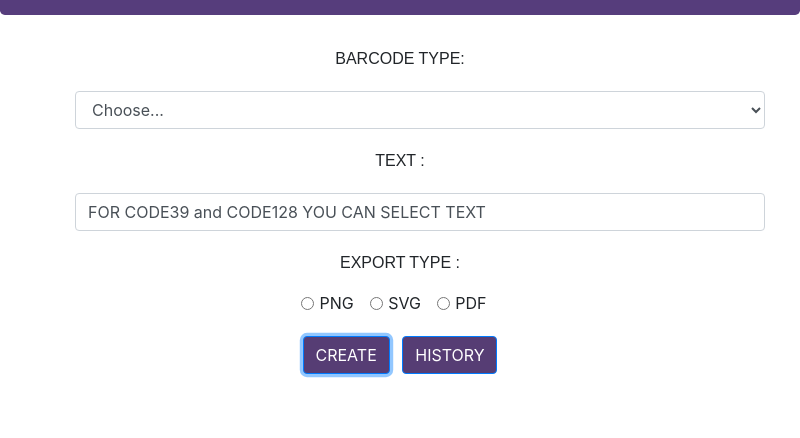
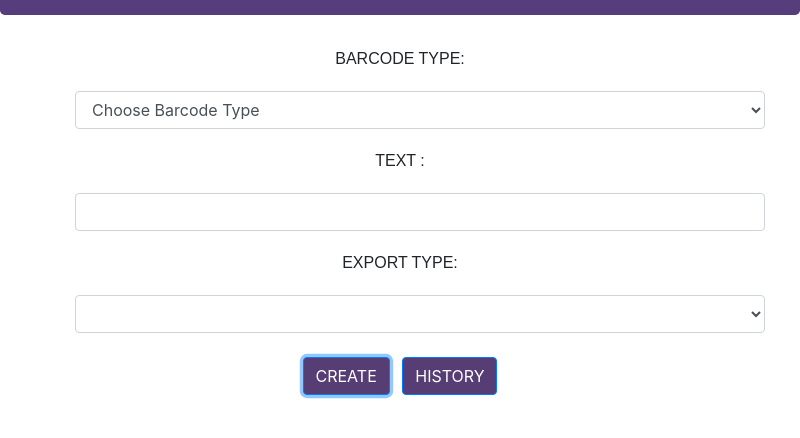
Before and after one commit to pushpak1300/Barcode-genrator, an Electron app: page GUI/index.html in a window 800 px wide. Both pictures are taken after a click on the button "CREATE". Shown: the part 110-548 px from the top of the page. Drawn offline with nearby package versions, Linux system fonts and the light colour scheme; no server answers.

Commit message:
Commit 1

```diff
--- a/GUI/index.html
+++ b/GUI/index.html
@@ -10,6 +10,10 @@
    <link rel="stylesheet" href="style.css">
    <link rel="stylesheet" href="https://stackpath.bootstrapcdn.com/bootstrap/4.3.1/css/bootstrap.min.css" integrity="sha384-ggOyR0iXCbMQv3Xipma34MD+dH/1fQ784/j6cY/iJTQUOhcWr7x9JvoRxT2MZw1T" crossorigin="anonymous">
    <title>BARCODE GENRATOR</title>
+
+
+
+   <script src="linkers/genrator.js"></script>
 </head>
 
 <body>
@@ -21,11 +25,11 @@
    <div class="container form-group">
       <p for="TYPE" class="text">BARCODE TYPE:</p>
       <select id="TYPE" class="form-control input">
-         <option selected>Choose...</option>
+         <option selected>Choose Barcode Type</option>
          <option>CODE39</option>
          <option>CODE128</option>
          <option>EAN13</option>
-         <option>ISBN<EAN8/option>
+         <option>ISBN</option>
          <option>ISBN13</option>
          <option>UPCA</option>
       </select>
@@ -35,22 +39,16 @@
       <input type="text" id="TEXT" class="form-control input" value="FOR CODE39 and CODE128 YOU CAN SELECT TEXT">
       </input>
    </div>
-   <div class="container center form-group" id="etype">
-      <p for="TEXT" class="text">EXPORT TYPE :</p>
-      <div class="container">
-         <div class="form-check form-check-inline center">
-            <input class="form-check-input radio1" type="radio" name="PNG" id="radio1" value="PNG">
-            <label class="form-check-label radio2" for="radio1">PNG</label>
-         </div>
-         <div class="form-check form-check-inline center">
-            <input class="form-check-input radio1" type="radio" name="SVG" id="radio2" value="SVG">
-            <label class="form-check-label radio2 " for="radio2">SVG</label>
-         </div>
-         <div class="form-check form-check-inline">
-            <input class="form-check-input radio1" type="radio" name="PDF" id="radio3" value="PDF">
-            <label class="form-check-label radio2" for="radio3">PDF</label>
-         </div>
-      </div>
+   <div class="container form-group">
+      <p for="ETYPE" class="text">EXPORT TYPE:</p>
+      <select id="ETYPE" class="form-control input">
+         <option selected>Choose ExportFile Type</option>
+         <option>PNG</option>
+         <option>SVG</option>
+         <option>PDF</option>
+      </select>
+   </div>
+
 
    </div>
    <div class="container center sumbit">
@@ -67,7 +65,7 @@
 
    <!-- Optional JavaScript -->
    <!-- jQuery first, then Popper.js, then Bootstrap JS -->
-   <script src="linkers/genrator.js"></script>
+
    <script src="https://code.jquery.com/jquery-3.3.1.slim.min.js" integrity="sha384-q8i/X+965DzO0rT7abK41JStQIAqVgRVzpbzo5smXKp4YfRvH+8abtTE1Pi6jizo" crossorigin="anonymous">
    </script>
    <script src="https://cdnjs.cloudflare.com/ajax/libs/popper.js/1.14.7/umd/popper.min.js" integrity="sha384-UO2eT0CpHqdSJQ6hJty5KVphtPhzWj9WO1clHTMGa3JDZwrnQq4sF86dIHNDz0W1" crossorigin="anonymous">
--- a/GUI/linkers/genrator.js
+++ b/GUI/linkers/genrator.js
@@ -1,27 +1,24 @@
+let {PythonShell} = require('python-shell')
+var path = require("path")
+
 function genrate_barcode(){
-    var puthon =require("python-shell")
-    var path =require("path")
 
     var TEXT=document.getElementById("TEXT").value;
     document.getElementById("TEXT").value="";
     var TYPE=document.getElementById("TYPE").value;
-    document.getElementById("TYPE").value="Choose...";
-    var rates = document.getElementById('etype').value;
-    var rate_value;
-    if(rates =='PNG'){
-        rate_value = document.getElementById('radio1').value;
+    document.getElementById("TYPE").value="Choose Barcode Type";
+    var ETYPE=document.getElementById("ETYPE").value;
+    document.getElementById("ETYPE").value="Choose Export Type";
+    var options={
+       scriptPath : path.join(__dirname, '/../Engine/'),
+       args:[TYPE,TEXT,ETYPE]
 
-    }else if(rates =='SVG'){
-        rate_value = document.getElementById('radio2').value;
-
-    }else if(rates =='PDF'){
-        rate_value = document.getElementById('radio3').value;
     }
 
-    document.getElementById('results').innerHTML = rate_value;
-    }
-    var options={
-        scriptPath:path.join(__dirname,'/../engine/')
-        args:[TYPE,TEXT,rate_value]
-    }
-    var genrator=new python('genrator.py',options);
+
+
+  var pyshell=new PythonShell('genrator.py',options);
+  pyshell.on('message', function(message){
+    console.log(message);
+});
+}
--- a/package.json
+++ b/package.json
@@ -18,5 +18,8 @@
   "license": "CC0-1.0",
   "devDependencies": {
     "electron": "^5.0.0"
+  },
+  "dependencies": {
+    "python-shell": "^1.0.7"
   }
 }
```
Also changed, not shown: 2 other files.
